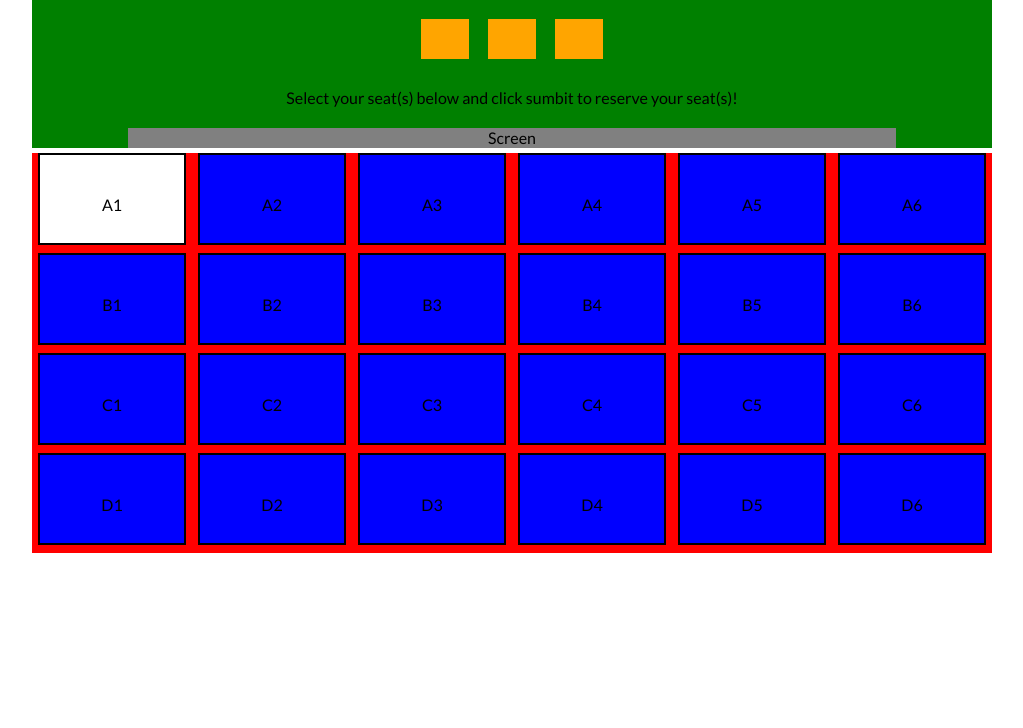
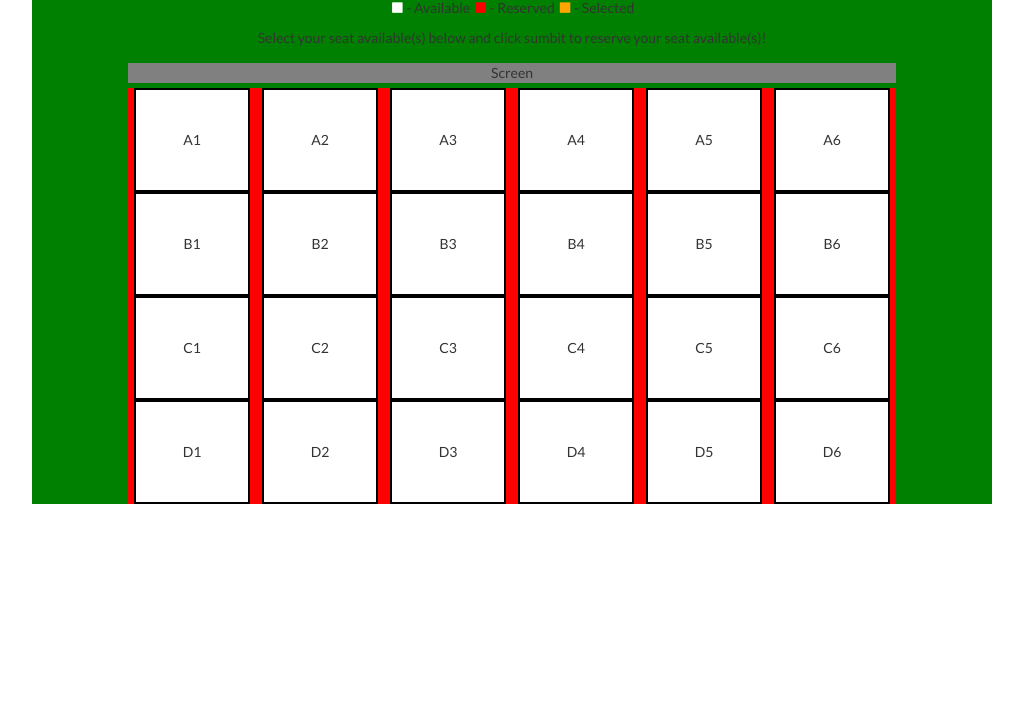
Before and after one commit to BFalls158/SeatReservationApp, a plain HTML site: page index.html in a window 1280 px wide. Shown: the part 72-800 px from the top of the page, without its empty margins (128-1151 px from the left). Drawn offline with nearby package versions, Linux system fonts and the light colour scheme.

Commit message:
legend fixed

```diff
--- a/index.html
+++ b/index.html
@@ -5,17 +5,18 @@
 	<link rel="stylesheet" type="text/css" href="style.css">
 	<meta charset="utf-8">
 	<link href="https://fonts.googleapis.com/css?family=Lato" rel="stylesheet">
+	<link rel="stylesheet" href="https://maxcdn.bootstrapcdn.com/bootstrap/3.3.7/css/bootstrap.min.css">
 </head>
 <body>
 	<main>
 		<h1>header of stuff</h1>
 
 		<div id="legend">
-			<div id="availableBox" class="legendItem"></div><div class="legendItem"></div><div class="legendItem"></div>
+			<p><span class="glyphicon glyphicon-stop" style="color:white"></span> - Available <span class="glyphicon glyphicon-stop" style="color:red"></span> - Reserved <span class="glyphicon glyphicon-stop" style="color:orange"></span> - Selected</p>
 
 
 		</div>
-			<p id="instructions">Select your seat(s) below and click sumbit to reserve your seat(s)!</p>
+			<p id="instructions">Select your seat available(s) below and click sumbit to reserve your seat available(s)!</p>
 
 
 		<div id="screen">
@@ -24,29 +25,29 @@
 
 		<div id="seatGrid">
 				<div class="seat available">A1</div>
-				<div class="seat">A2</div>
-				<div class="seat">A3</div>
-				<div class="seat">A4</div>
-				<div class="seat">A5</div>
-				<div class="seat">A6</div>
-				<div class="seat">B1</div>
-				<div class="seat">B2</div>
-				<div class="seat">B3</div>
-				<div class="seat">B4</div>
-				<div class="seat">B5</div>
-				<div class="seat">B6</div>
-				<div class="seat">C1</div>
-				<div class="seat">C2</div>
-				<div class="seat">C3</div>
-				<div class="seat">C4</div>
-				<div class="seat">C5</div>
-				<div class="seat">C6</div>
-				<div class="seat">D1</div>
-				<div class="seat">D2</div>
-				<div class="seat">D3</div>
-				<div class="seat">D4</div>
-				<div class="seat">D5</div>
-				<div class="seat">D6</div>
+				<div class="seat available">A2</div>
+				<div class="seat available">A3</div>
+				<div class="seat available">A4</div>
+				<div class="seat available">A5</div>
+				<div class="seat available">A6</div>
+				<div class="seat available">B1</div>
+				<div class="seat available">B2</div>
+				<div class="seat available">B3</div>
+				<div class="seat available">B4</div>
+				<div class="seat available">B5</div>
+				<div class="seat available">B6</div>
+				<div class="seat available">C1</div>
+				<div class="seat available">C2</div>
+				<div class="seat available">C3</div>
+				<div class="seat available">C4</div>
+				<div class="seat available">C5</div>
+				<div class="seat available">C6</div>
+				<div class="seat available">D1</div>
+				<div class="seat available">D2</div>
+				<div class="seat available">D3</div>
+				<div class="seat available">D4</div>
+				<div class="seat available">D5</div>
+				<div class="seat available">D6</div>
 			</div>
 
 			<form>
@@ -61,6 +62,7 @@
 	<main>
 
 <script src="https://ajax.googleapis.com/ajax/libs/jquery/3.2.1/jquery.min.js"></script>
+<script src="https://maxcdn.bootstrapcdn.com/bootstrap/3.3.7/js/bootstrap.min.js"></script>
 <script type="text/javascript" src="script.js"></script>
 </body>
 </html>
--- a/script.js
+++ b/script.js
@@ -20,7 +20,6 @@ $(document).ready(function(){
 		// Tests to see if ele has 'available' class
 			$(this).addClass('selected').removeClass('available');
 			selectedSeats.push($(this).text());
-			console.log(selectedSeats);
 		} else if ($(this).hasClass('selected')){
 			$(this).addClass('available').removeClass('selected');
 			var ele = ($(this)); // assigned as variable because this doesn't working inside the forEach loop
@@ -37,6 +36,7 @@ $(document).ready(function(){
 			if($(ele).hasClass('selected')) {
 				//checks to see if any elements are selected so it knows to show form
 				$('form').css('display', 'inline');
+				console.log('logic!');
 				return false;
 				//shows the form, returns false to break loop so that
 				//else doesn't run unless all elements iterated through and don't exist.
--- a/style.css
+++ b/style.css
@@ -27,13 +27,14 @@ main {
 }
 
 #seatGrid {
-	width: 75%;
+  width: 80%;
   height: 50%;
-  position: absolute;
+  position: relative;
   display: flex;
   flex-wrap: wrap;
   background-color: red;
   justify-content: space-around;
+  margin: 5px auto;
 }
 
 #availableBox {
```
